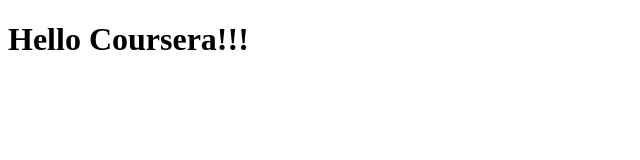
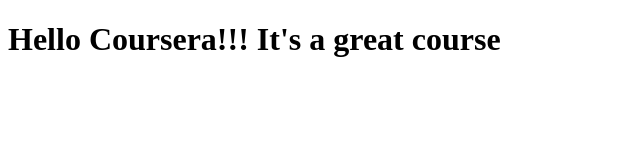
Before and after one commit to VDudevich/coursera-test, a plain HTML site: page site/index.html in a window 1280 px wide. Shown: the whole page, without its empty margins (0-640 px from the left). Drawn offline with Linux system fonts and the light colour scheme.

Commit message:
Small addition to my page content

```diff
--- a/site/index.html
+++ b/site/index.html
@@ -4,6 +4,6 @@
 	<title>Hello Coursera!</title>
 </head>
 <body>
-<h1> Hello Coursera!!!
+<h1> Hello Coursera!!! It's a great course
 </body>
 </html>
```
